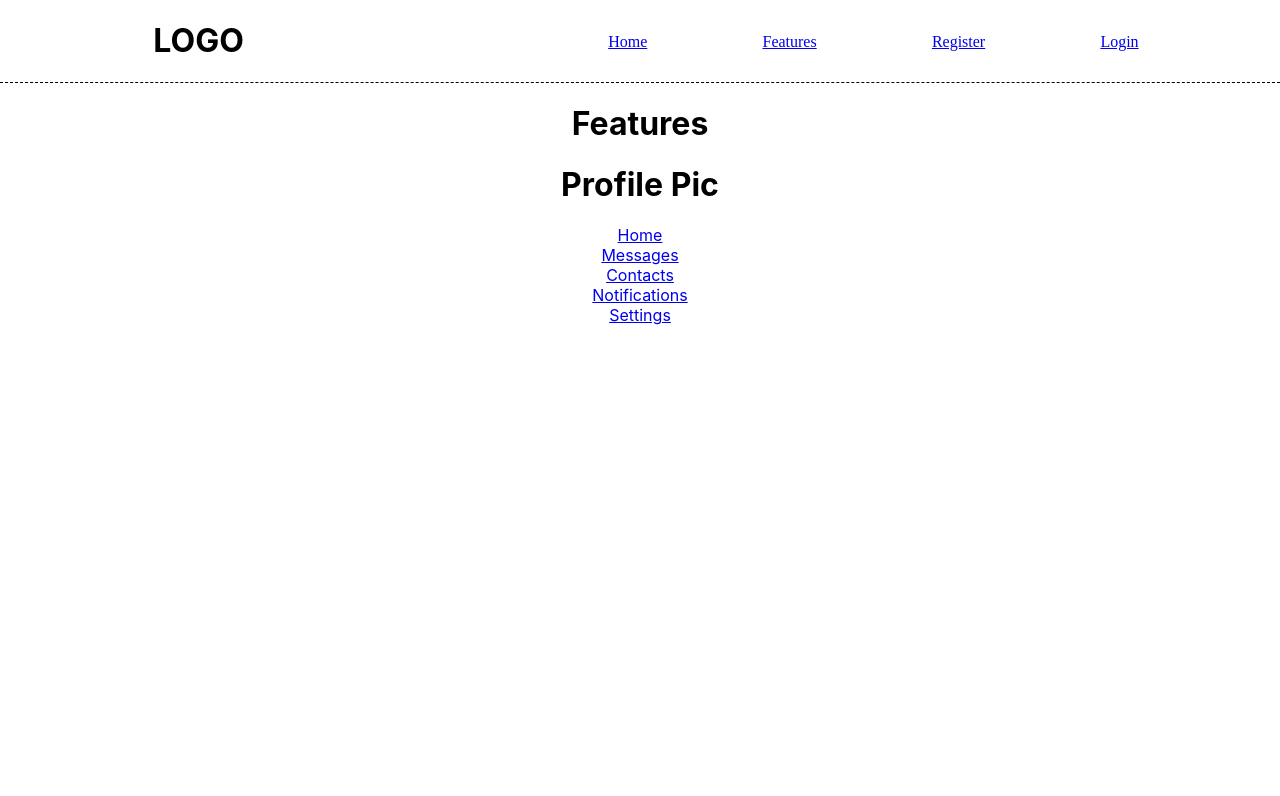
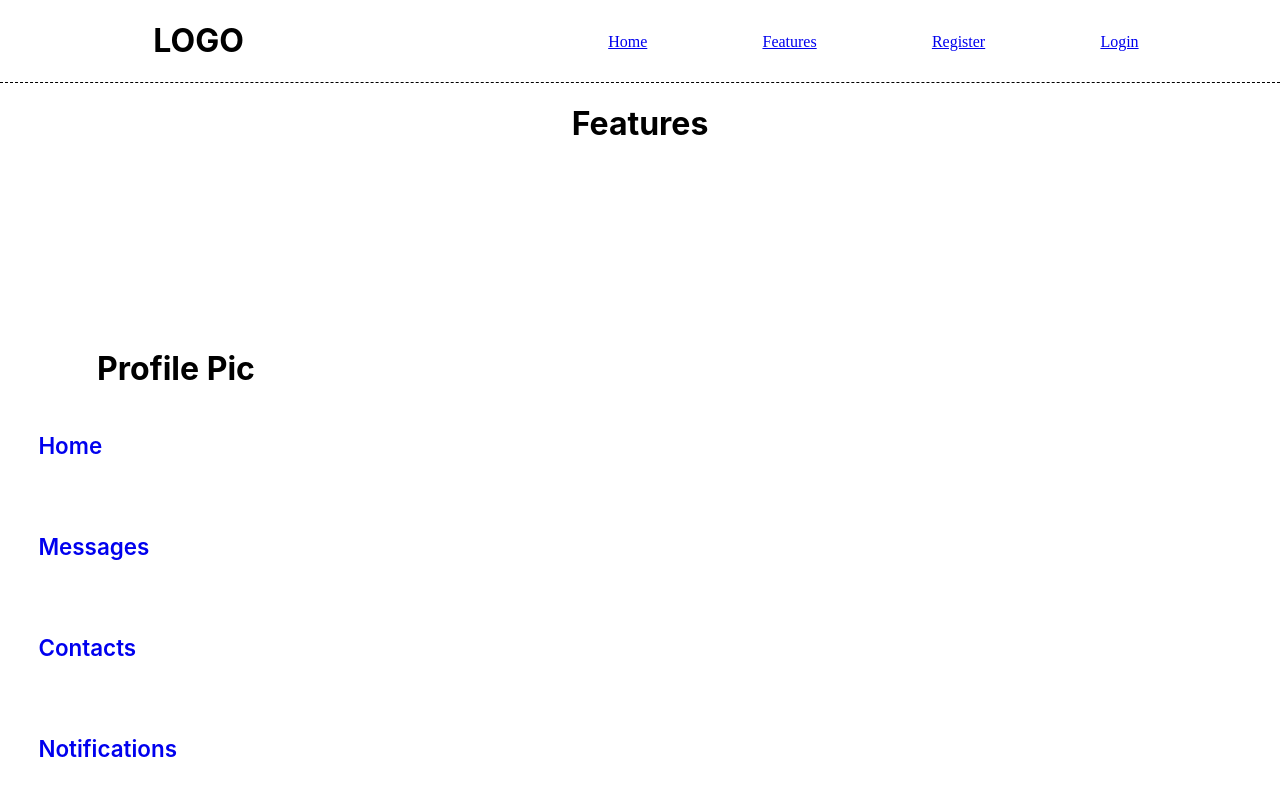
Before and after one commit to AdamPayne238/ciao-fe, a React (Create React App) app in the folder ciao-app/: page /features in a window 1280 px wide. Shown: the top 796 px of the page. Built offline with nearby package versions, Linux system fonts and the light colour scheme; sample sign-in values are in the browser's storage.

Commit message:
tabs working with active location styling

```diff
--- a/ciao-app/package.json
+++ b/ciao-app/package.json
@@ -10,6 +10,7 @@
     "apollo-link-context": "^1.0.19",
     "apollo-link-ws": "^1.0.19",
     "graphql": "^14.6.0",
+    "node-sass": "^4.13.1",
     "react": "^16.13.1",
     "react-apollo": "^3.1.3",
     "react-dom": "^16.13.1",
--- a/ciao-app/src/components/app/Ciao.js
+++ b/ciao-app/src/components/app/Ciao.js
@@ -1,5 +1,5 @@
 import React from 'react'
-import Tabs from './Tabs'
+import Tabs from './sub/Tabs'
 import styled from 'styled-components'
 
 const Ciao = () => {
--- a/ciao-app/src/components/app/Tabs.js
+++ b/ciao-app/src/components/app/sub/Tabs.js
@@ -1,19 +1,20 @@
 import React from 'react'
 import { NavLink, useLocation } from 'react-router-dom'
 import styled from 'styled-components'
-import '../../App.css';//Users/captaincrook/ciao-fe/ciao-app/src/App.css
+import './Tabs.scss'
+
 
 const Tabs = () => {
     const { pathname } = useLocation()
 
     return(
-        <div>
+        <div className="tab-container">
             <div>
                 <h1>Profile Pic</h1>
             </div>
 
             <NavLink to="/home" activeClassName='active'>
-                <div>
+                <div className="tab-row">
                 <a
                 color={pathname.includes('/home') ? 'black' : 'black'}
                 >
@@ -23,7 +24,7 @@ const Tabs = () => {
             </NavLink>
 
             <NavLink to="/messages">
-                <div>
+                <div className="tab-row">
                 <a color={pathname.includes('/messages') ? 'blue' : 'orange'}>
                     Messages
                 </a>
@@ -31,7 +32,7 @@ const Tabs = () => {
             </NavLink>
 
             <NavLink to="/contacts">
-                <div>
+                <div className="tab-row">
                 <a color={pathname.includes('/contacts') ? '#FB2046' : '#FB2046'}>
                     Contacts
                 </a>
@@ -39,7 +40,7 @@ const Tabs = () => {
             </NavLink>
 
             <NavLink to="/notifications">
-                <div>
+                <div className="tab-row">
                 <a color={pathname.includes('/notifications') ? '#FB2046' : '#FB2046'}>
                     Notifications
                 </a>
@@ -47,7 +48,7 @@ const Tabs = () => {
             </NavLink>
 
             <NavLink to="/settings">
-                <div>
+                <div className="tab-row">
                 <a color={pathname.includes('/settings') ? 'black' : 'black'}>
                     Settings
                 </a>
--- /dev/null
+++ b/ciao-app/src/components/app/sub/Tabs.scss
@@ -0,0 +1,38 @@
+.tab-container{
+    z-index: 900;
+    position: fixed;
+    top: 20.5rem;
+    left: 0;
+    width: 22rem;
+    display: flex;
+    flex-direction: column;
+    justify-content: space-between;
+    justify-content: flex-end;
+
+    a{
+        text-decoration: none;
+        margin-bottom: 1.8rem;
+    }
+
+    a:last-of-type {
+        margin-bottom: 0rem;
+      }
+
+    .tab-row{
+        display: flex;
+        width: 18.1rem;
+        height: 4.5rem;
+        padding-left: 2.4rem;
+        align-items: center;
+        font-style: normal;
+        font-weight: 600;
+        font-size: 1.4rem;
+        line-height: 2.2rem;
+        text-align: center;
+    }
+}
+
+.active{
+    background: black;
+    color: white;
+}
```
Also changed, not shown: ciao-app/src/Tab.css (deleted, +0 -7 lines), ciao-app/src/components/app/Ciao.scss (added), 1 other file (tests, documents, lock files or other folders).
